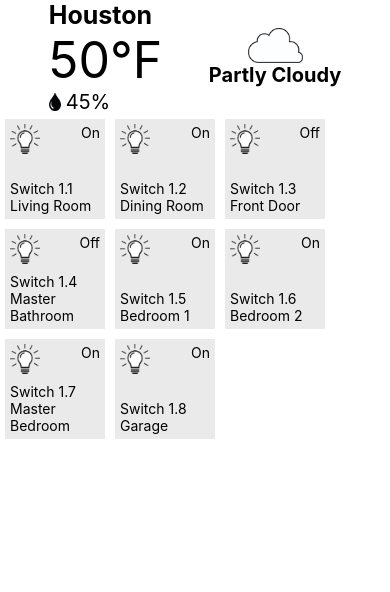
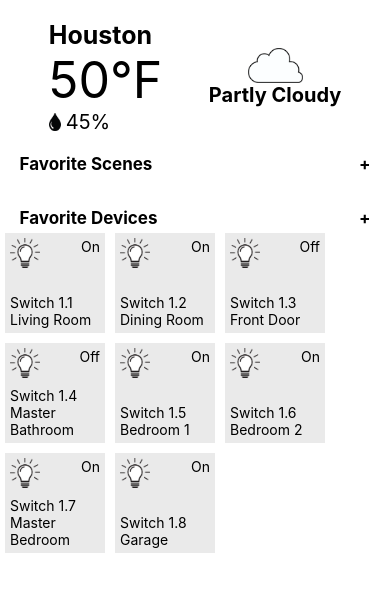
Before and after one commit to rjowell/RussellJowellTest, a React Native app: screen / in a window 390 px wide. Shown: the top 592 px of the page. Built offline with nearby package versions, Linux system fonts and the light colour scheme.

Commit message:
added 'favorites' separator bar component

```diff
--- a/App.tsx
+++ b/App.tsx
@@ -46,7 +46,21 @@ type WeatherProps = {
 
 }
 
-//Blueprint for Grid buttons
+type SeparatorBarName = {
+  title:string;
+}
+
+//Component for separator bar
+const SeparatorBar = (props:SeparatorBarName) => {
+  return(
+    <View style={{width:'90%',flexDirection:'row',justifyContent:'space-between'}}>
+      <Text style={styles.separatorBar}>{props.title}</Text>
+      <Text style={styles.separatorBar}>+</Text>
+    </View>
+  )
+}
+
+//Component for Switch Grid buttons
 const GridBox = (props: ButtonProps) => {
   return(<View style={styles.item}>
     <View style={styles.gridBoxTop}>
@@ -59,10 +73,10 @@ const GridBox = (props: ButtonProps) => {
     </View>
   </View>)
 }
-//Blueprint for top Weather Data
+//Component for top Weather Data
 const WeatherBox = (props: WeatherProps) => {
   return(
-  <View style={{width:'75%',flexDirection:'row',alignItems:'center',justifyContent:'space-between'}}>
+  <View style={{width:'75%',flexDirection:'row',alignItems:'center',justifyContent:'space-between',marginBottom:20,marginTop:20}}>
     <View>
     <Text style={{fontWeight:'bold',fontSize:25}}>{props.cityName}</Text>
     <Text style={{fontSize:50}}>{props.temperature}</Text>
@@ -97,8 +111,12 @@ function App(): React.JSX.Element {
 
   return (
 
-    <SafeAreaView style={{alignItems:'center'}}>
+    <SafeAreaView style={{alignItems:'center',alignSelf:'center',flexDirection:'column',justifyContent:'space-between'}}>
       <WeatherBox cloudConditions='Partly Cloudy' cityName='Houston' temperature='50°F' rainChance='45%'/>
+      <SeparatorBar title='Favorite Scenes'/>
+      <Text>{"\n"}</Text>
+      <Text>{"\n"}</Text>
+      <SeparatorBar title='Favorite Devices'/>
       <View style={styles.switchGrid}>
 
       {switchData.map((item)=>{return <GridBox name={item.name} onOrOff={item.onOrOff} room_location={item.room_location}/>})}
@@ -120,6 +138,10 @@ const styles = StyleSheet.create({
     justifyContent:'space-between'
 
   },
+  separatorBar:{
+    fontWeight:'bold',
+    fontSize:17
+  },
   switchGrid: {
     flexDirection:"row",
     flexWrap:"wrap"
```
